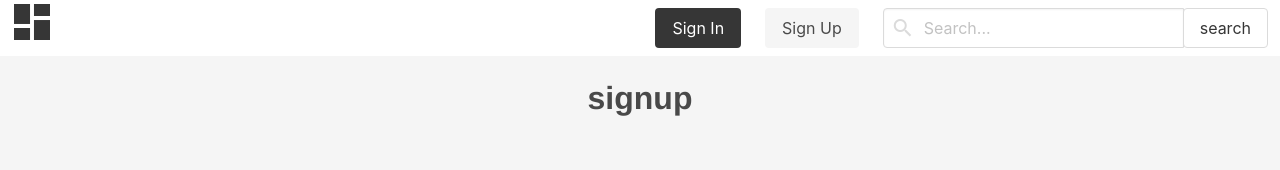
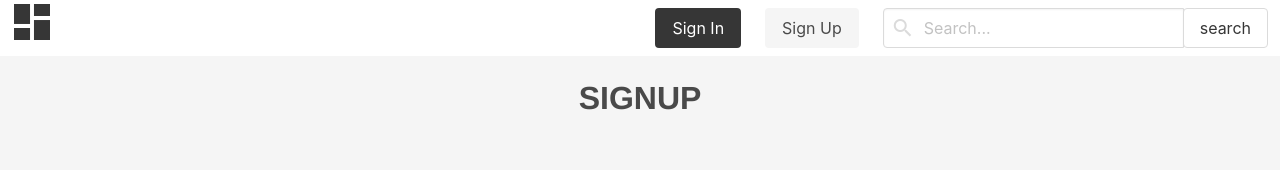
Before and after one commit to rmt-010-jersey-fox/p2-iproject-client, a Vue app: page /signup in a window 1280 px wide. Shown: the top 170 px of the page. Built offline with nearby package versions, Linux system fonts and the light colour scheme; no server answers.

Commit message:
capitalize Category

```diff
--- a/src/views/NewsCategory.vue
+++ b/src/views/NewsCategory.vue
@@ -1,7 +1,7 @@
 <template>
   <div class="hero is-fullheight">
     <div class="hero is-fullheight is-light p-5">
-      <h1 class="title">{{ category }}</h1>
+      <h1 class="title">{{ category.toUpperCase() }}</h1>
       <div class="columns is-multiline">
         <Card v-for="(news, i) in newss" :key="i" :news="news"></Card>
       </div>
```
